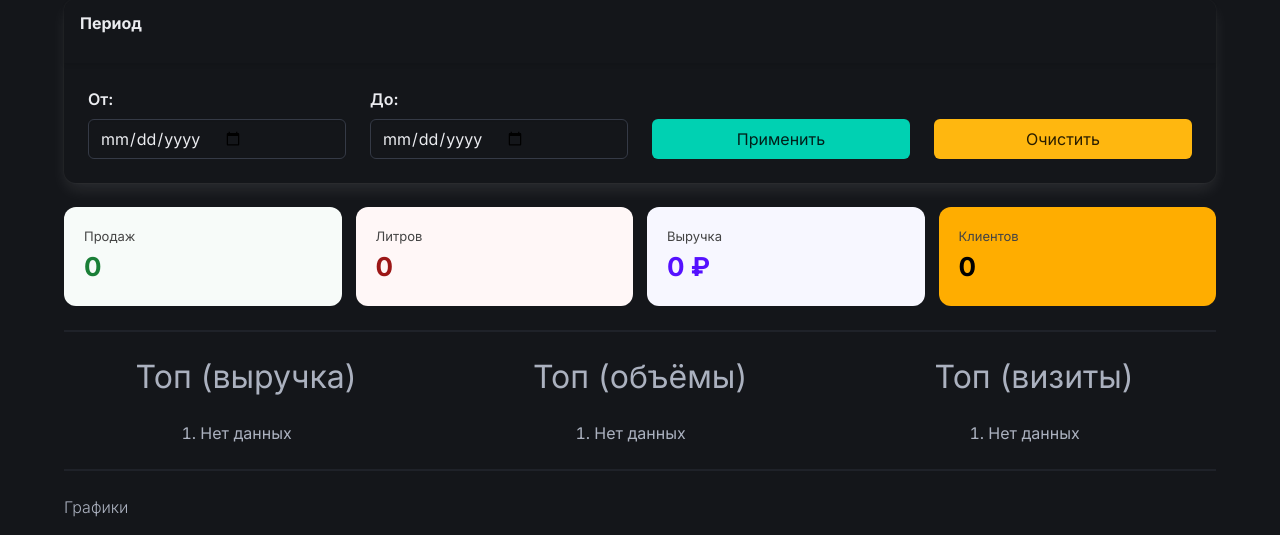
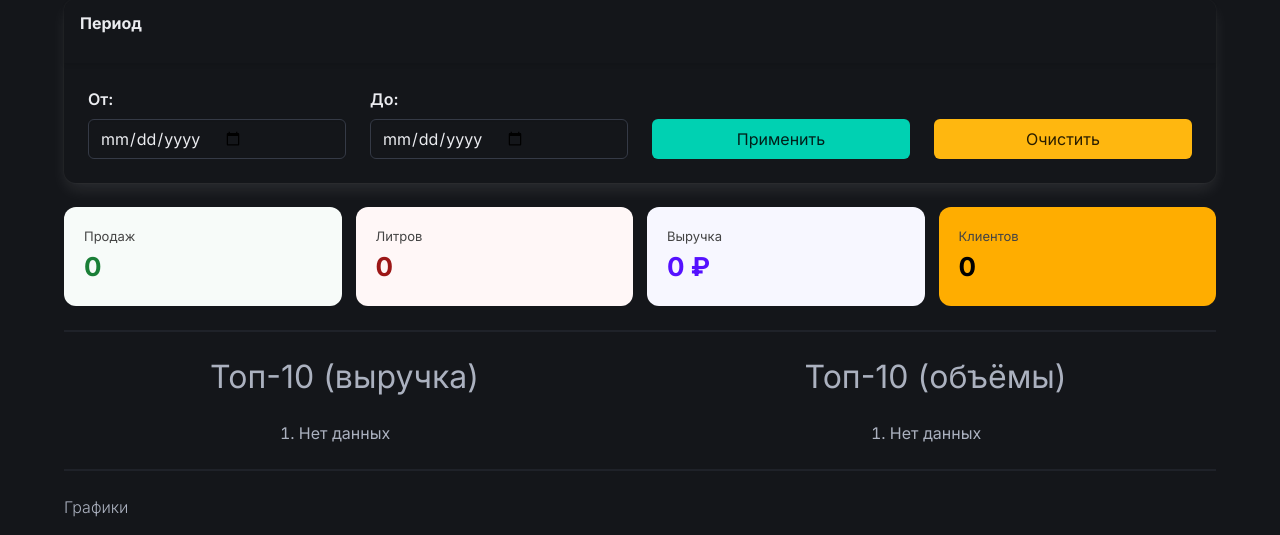
Before and after one commit to rzdpasha/Moonshiner-v.1-Analytics, a Django app: page /clients/ in a window 1280 px wide. Shown: the part 193-728 px from the top of the page. Run offline with Django 5.2, Linux system fonts and the light colour scheme; the visitor is signed in with stand-in values (Sample User, id 1); data that the repository does not hold is empty.

Commit message:
edit clients.html (del top visit)

```diff
--- a/reports/logic/monthly.py
+++ b/reports/logic/monthly.py
@@ -1,13 +1,10 @@
 import json
 from datetime import datetime
-from decimal import Decimal
-from django.db import models
 from django.db.models import Sum, Count, IntegerField
 from django.db.models.functions import Coalesce, TruncMonth
-from django.shortcuts import render
 from django.contrib.admin.views.decorators import staff_member_required
 
-from homebrew.models import Income, Cost, Energy
+from homebrew.models import Income
 
 
 def _parse_date(s: str):
@@ -77,7 +74,6 @@ def monthly_report(request):
         liters.append(int(r["liters"]))
         revenue.append(int(r["revenue"]))
 
-    # summary KPIs
     total_revenue = fmt_money_int(sum(revenue))
     total_liters = sum(liters)
     total_orders = sum(r["orders"] for r in grouped)
--- a/reports/templates/reports/clients.html
+++ b/reports/templates/reports/clients.html
@@ -67,7 +67,6 @@
     </div>
 </div>
 
-<!-- Big KPI cards -->
 <div style="display:grid; grid-template-columns: repeat(4, 1fr); gap:14px;">
     <div style="padding:20px; background:#f7fbf9; border-radius:12px;">
         <div style="font-size:13px;color:#444">Продаж</div>
@@ -100,7 +99,7 @@
 <div style="display: flex; gap: 30px; margin-top: 25px; flex-wrap: wrap;">
 
     <div style="flex: 1; min-width: 250px;">
-        <p class="subtitle is-3 has-text-centered">Топ (выручка)</p>
+        <p class="subtitle is-3 has-text-centered">Топ-10 (выручка)</p>
         <div style="display: flex; justify-content: center;">
             <ol style="width: fit-content; text-align: left;">
                 {% for c in top_clients|slice:":10" %}
@@ -113,24 +112,11 @@
     </div>
 
     <div style="flex: 1; min-width: 250px;">
-        <p class="subtitle is-3 has-text-centered">Топ (объёмы)</p>
+        <p class="subtitle is-3 has-text-centered">Топ-10 (объёмы)</p>
         <div style="display: flex; justify-content: center;">
             <ol style="width: fit-content; text-align: left;">
                 {% for c in top_volume|slice:":10" %}
                 <li>{{ c.client__client }} — <strong>{{ c.liters|intcomma }}</strong> л</li>
-                {% empty %}
-                <li>Нет данных</li>
-                {% endfor %}
-            </ol>
-        </div>
-    </div>
-
-    <div style="flex: 1; min-width: 250px;">
-        <p class="subtitle is-3 has-text-centered">Топ (визиты)</p>
-        <div style="display: flex; justify-content: center;">
-            <ol style="width: fit-content; text-align: left;">
-                {% for c in top_loyalty|slice:":10" %}
-                <li>{{ c.client__client }} — <strong>{{ c.orders_count }}</strong> зак.</li>
                 {% empty %}
                 <li>Нет данных</li>
                 {% endfor %}
```
